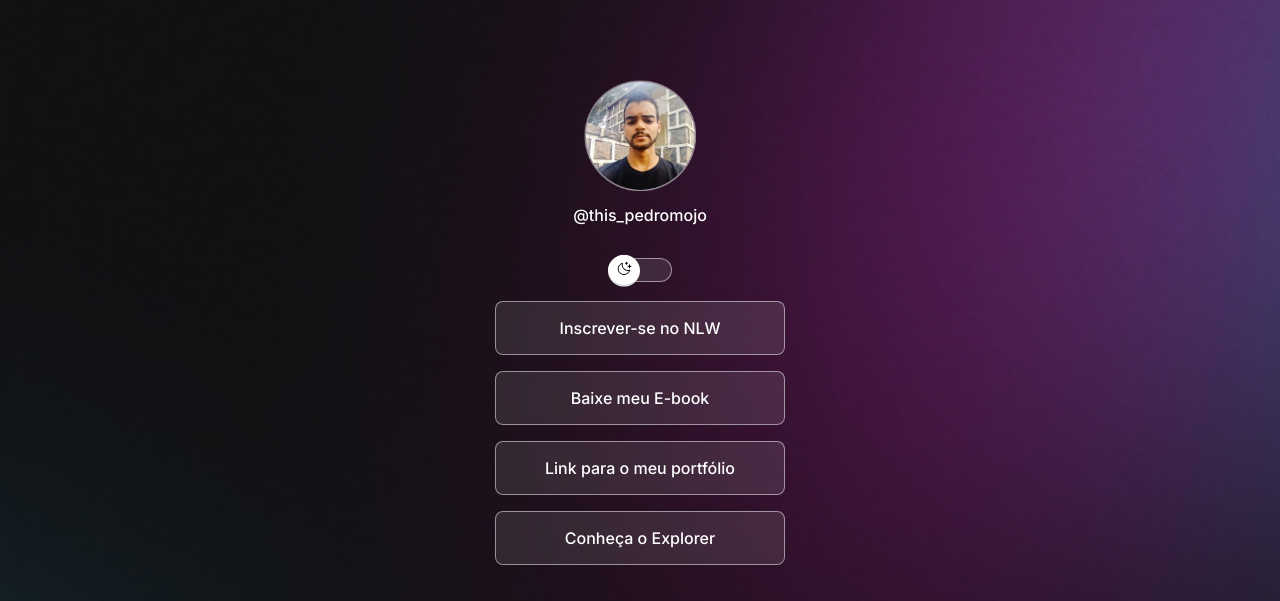
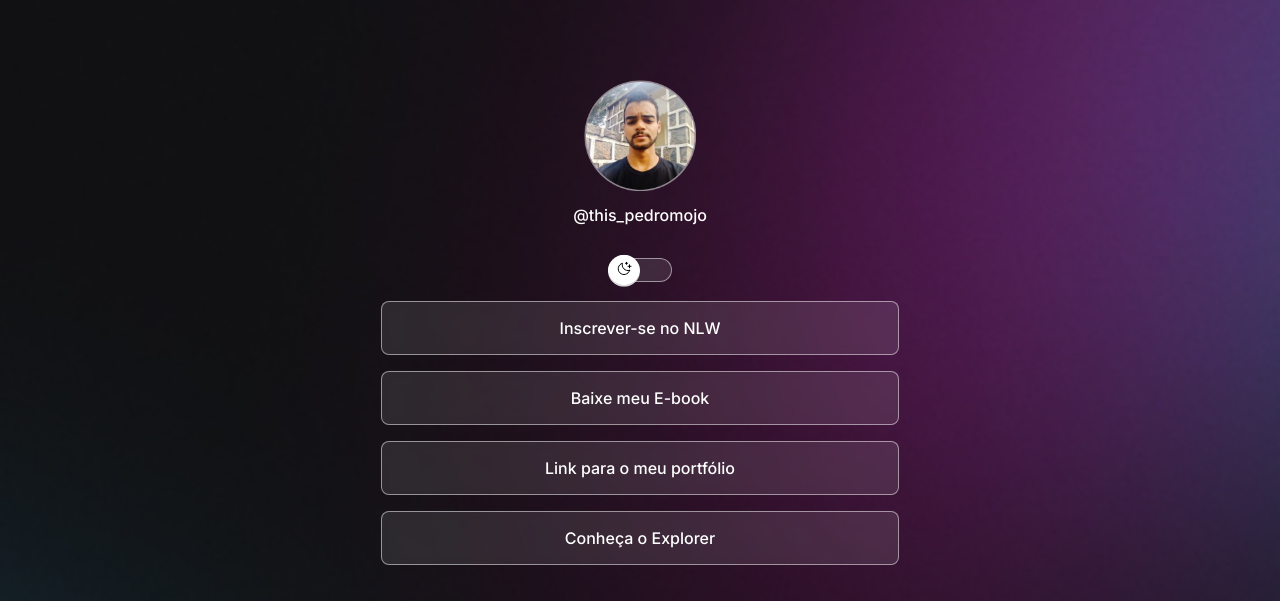
Before and after one commit to HoryUx/projetoRocketIniciando, a plain HTML site: page index.html in a window 1280 px wide. Shown: the top 601 px of the page. Drawn offline with nearby package versions, Linux system fonts and the light colour scheme.

Commit message:
adjust container width

```diff
--- a/style.css
+++ b/style.css
@@ -42,9 +42,8 @@ body * {
 
 #container {
     margin: auto;
-    /*margin-left: auto;
-    margin-right: auto;*/
-    width: 360px;
+    width: 100%;
+    max-width: 588px;
     height: 712px;
     margin-top: 56px;
     padding: 0 20px;
```
